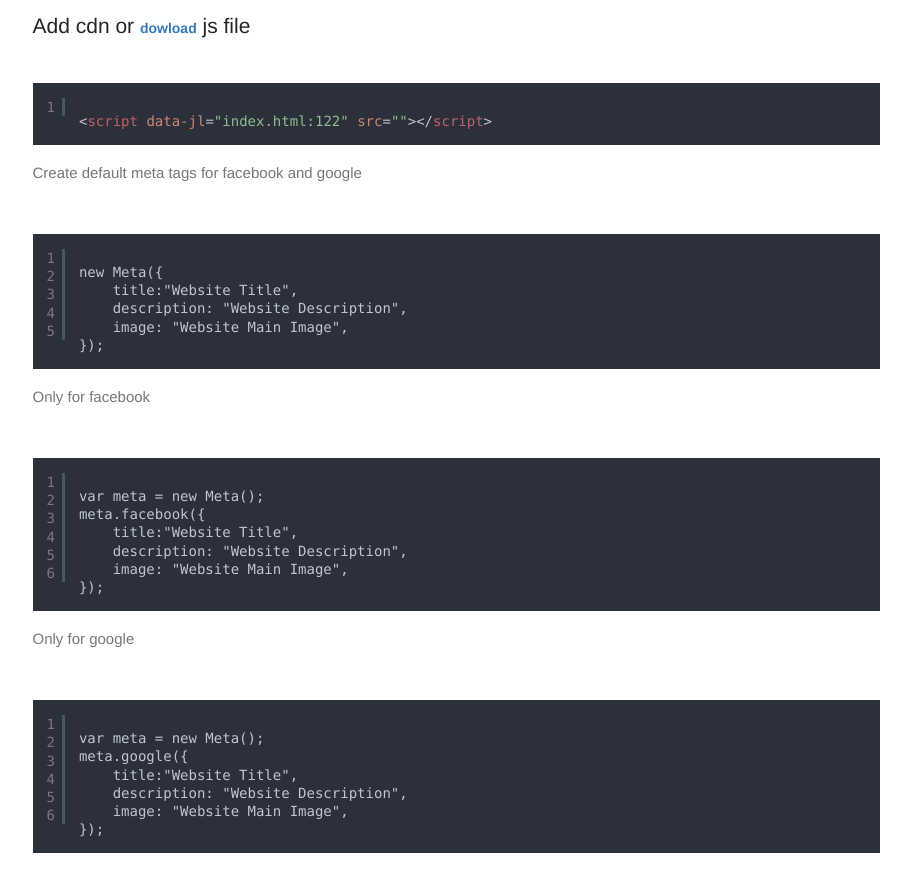
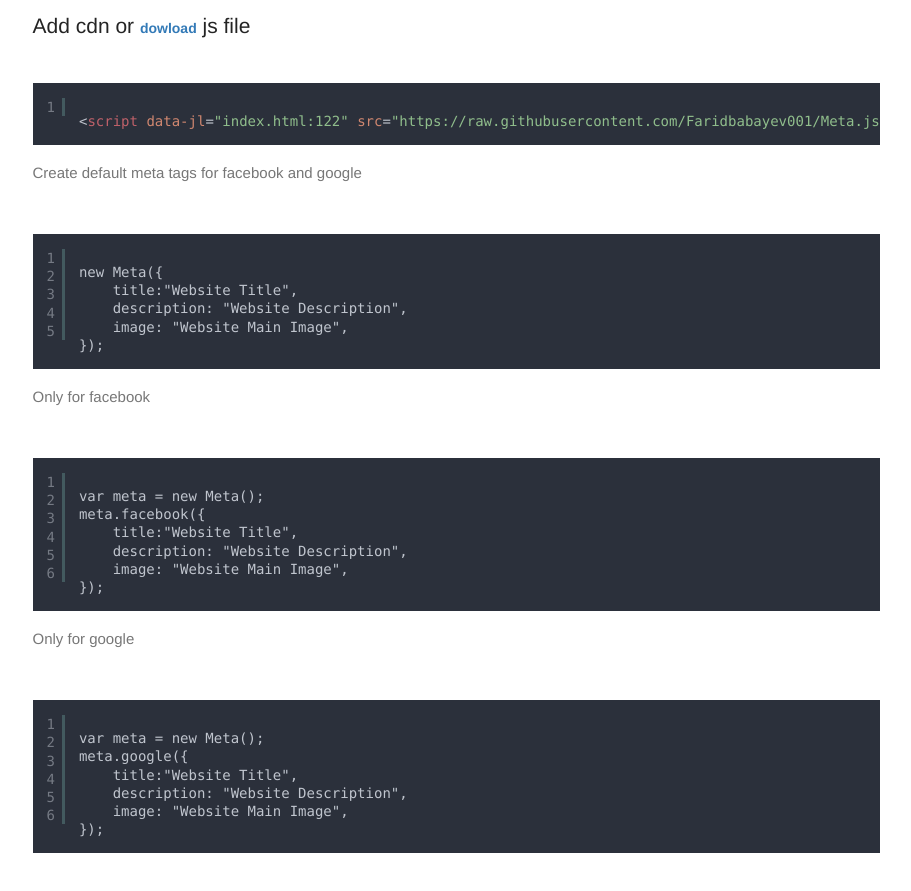
Before and after one commit to Faridbabayev001/Meta.js, a plain HTML site: page index.html in a window 1280 px wide. Shown: the part 1053-1944 px from the top of the page, without its empty margins (330-1241 px from the left). Drawn offline with Linux system fonts and the light colour scheme.

Commit message:
Add cdn url

```diff
--- a/index.html
+++ b/index.html
@@ -119,7 +119,7 @@
                                 <h4>Add cdn or <a href="./js/meta.js" download>dowload</a> js file</h4>
 
                                 <pre class="brush: html; highlight: [2,4]">
-                                    <script src=""></script>
+                                    <script src="https://raw.githubusercontent.com/Faridbabayev001/Meta.js/master/js/meta.js"></script>
                                 </pre>
 
                                 <p>Create default meta tags for facebook and google</p>
@@ -192,8 +192,9 @@
         new Meta({
                 title: "Meta.js",
                 description: "Awesome Meta Tag Generator",
-                image: "./images/meta.jpg",
-                author: "Farid Babayev"
+                image: "https://raw.githubusercontent.com/Faridbabayev001/Meta.js/master/images/meta.jpg",
+                author: "Farid Babayev",
+                keywords: "meta,tag,generator,meta.js"
         });
     </script>
 
--- a/js/meta.js
+++ b/js/meta.js
@@ -42,7 +42,7 @@
         var metaText = "";
         for (var key in options) {
             if (options.hasOwnProperty(key)) {
-                if (key == "title" || key == "description" || key == "image" || key == "keywords") {
+                if (key == "title" || key == "description" || key == "image") {
                     createMetaTag(key, options[key], false);
                     createMetaTag(key, options[key], true);
                 } else {
```
